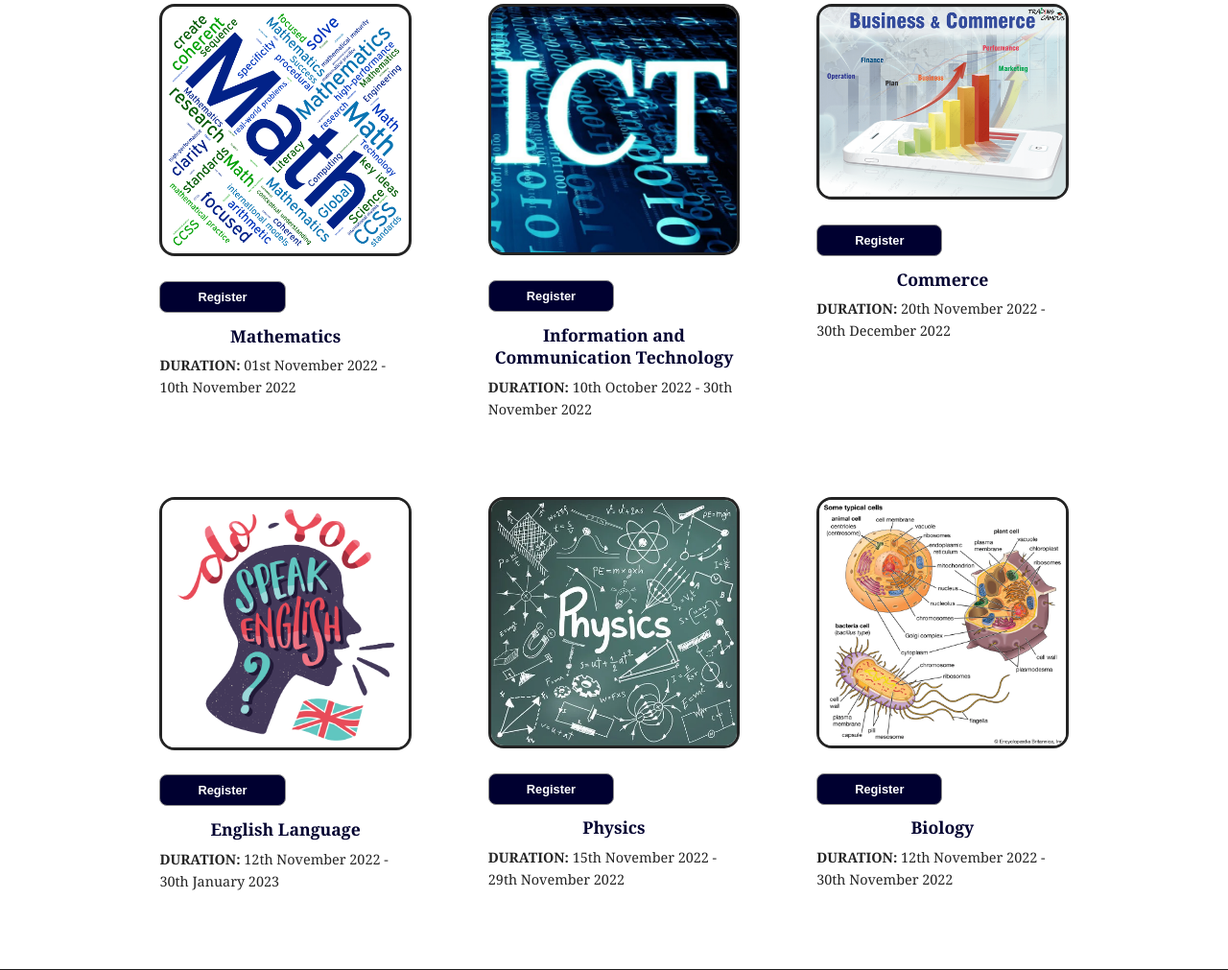
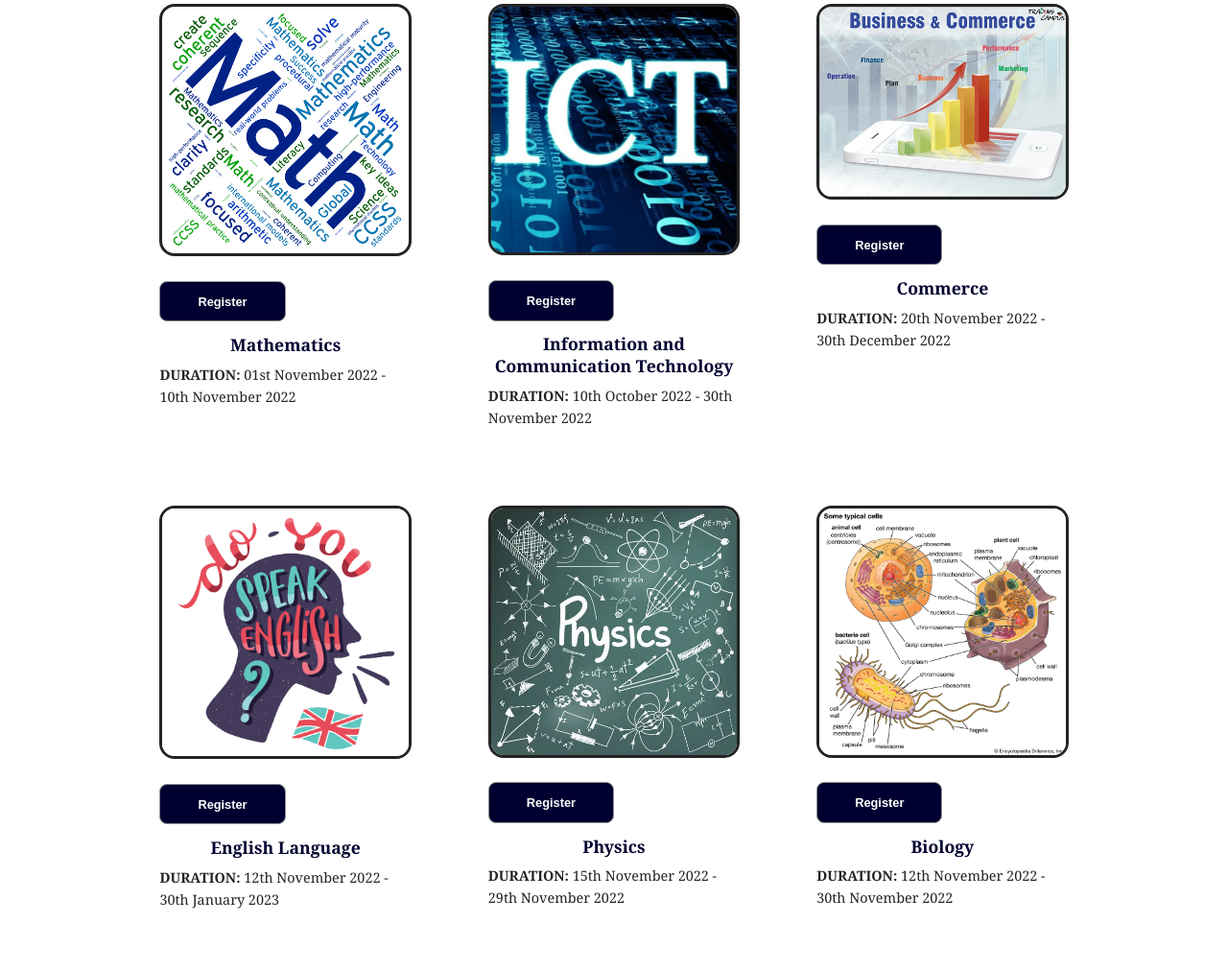
Before and after one commit to tsucess/examwebsite, a PHP site: page /examwebsite/courses.php in a window 1280 px wide. Shown: the part 112-1123 px from the top of the page at 96% size. Run offline with PHP 8.4, Linux system fonts and the light colour scheme; data comes from the database, SQL or seed files in the repository.

Commit message:
Update style.css

```diff
--- a/css/style.css
+++ b/css/style.css
@@ -216,7 +216,7 @@ CATEGORY BUTTON CSS
     background: var(--color-blue-dark);
     color: var(--color-text);
     display: inline-block;
-    padding: 0.5rem 1rem;
+    padding: 0.8rem 1rem;
     border-radius: var(--card-border-radius-2);
     font-weight: 600;
     font-size: 0.8rem;
```
